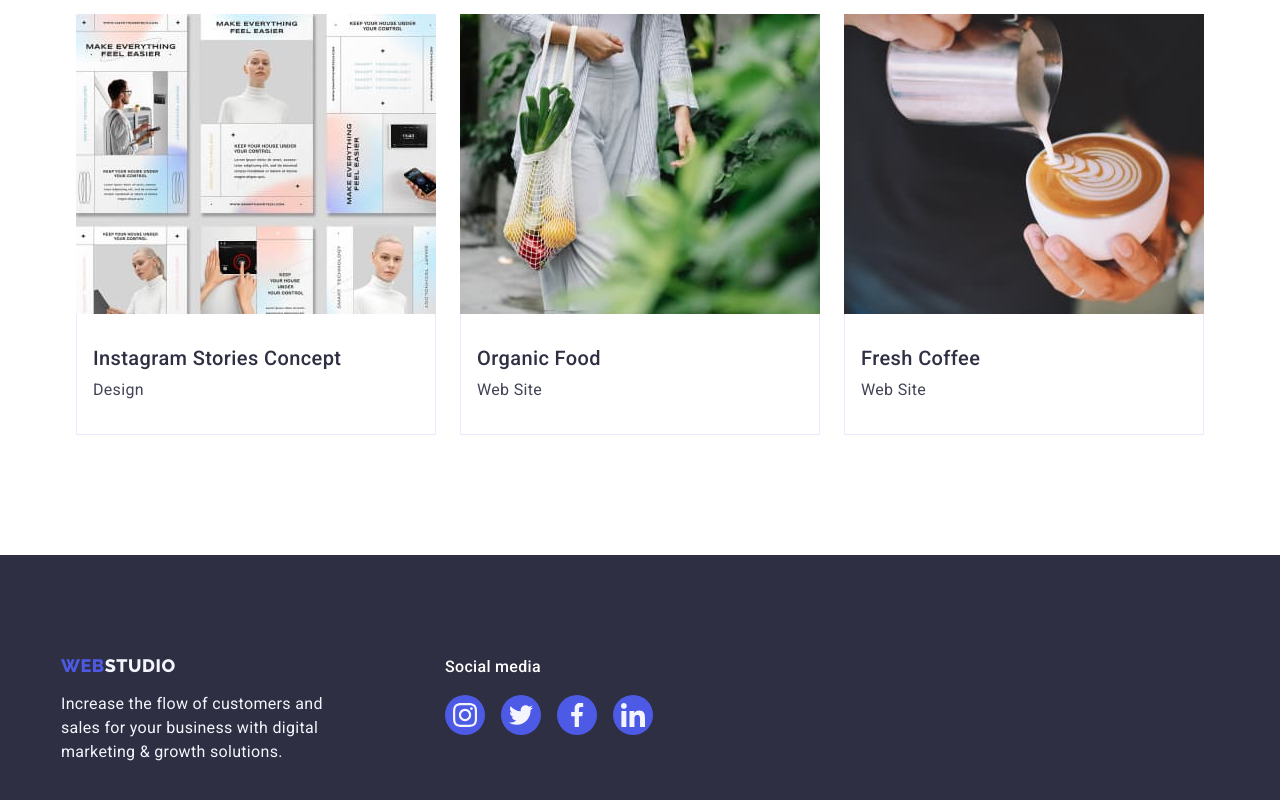
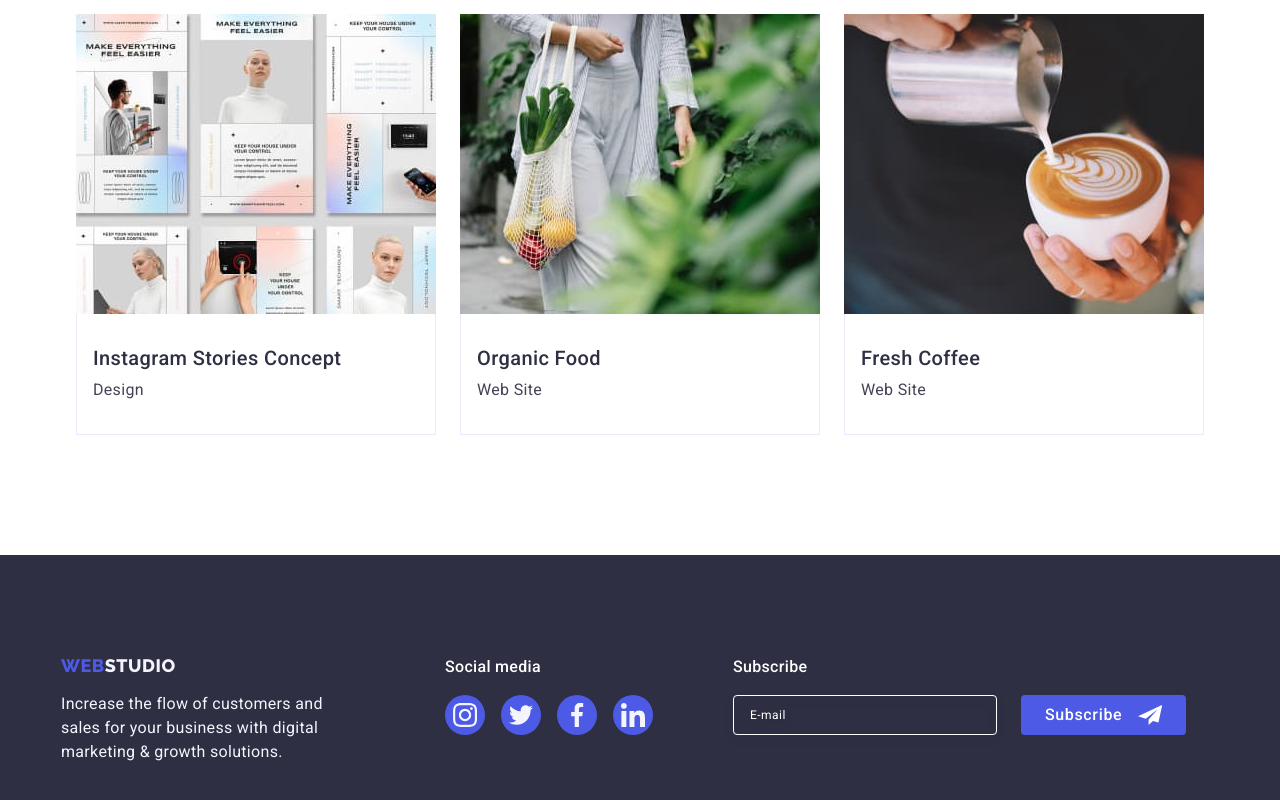
Before and after one commit to keinukr/goit-markup-hw-06, a plain HTML site: page portfolio.html in a window 1280 px wide. Shown: the part 1215-2015 px from the top of the page. Drawn offline with nearby package versions, Linux system fonts and the light colour scheme.

Commit message:
finished footer

```diff
--- a/css/styles.css
+++ b/css/styles.css
@@ -562,17 +562,17 @@ img {
   line-height: 1.5;
   display: flex;
   align-items: center;
-  text-align: center;
+  justify-content: center;
   letter-spacing: 0.04em;
   padding: 8px 24px;
 }
 
-/* .subscribe-wrap {
+.footer-sub-btn {
   position: relative;
   display: flex;
   align-items: center;
   justify-content: space-between;
-} */
+}
 
 .send-icon {
   position: absolute;
--- a/portfolio.html
+++ b/portfolio.html
@@ -340,6 +340,24 @@
             </li>
           </ul>
         </div>
+        <div class="footer-subscribe-container">
+          <p class="footer-social-text footer-subscribe">Subscribe</p>
+            <form class="footer-subscribe-input">
+                <label for="subscribe" class="sub-label">
+                <input
+                type="email"
+                class="footer-email-sub"
+                name="subscribe"
+                placeholder="E-mail"
+                id="subscribe"/>
+              </label>
+
+                <button type="submit" class="footer-sub-btn button">Subscribe<svg class="send-icon" width="24" height="24">
+                <use href="./images/icons.svg#icon-send"></use>
+                </svg></button>
+            </form>
+        </div>
+        </div>
       </div>
     </footer>
   </body>
```
Also changed, not shown: index.html (+4 -9 lines).
